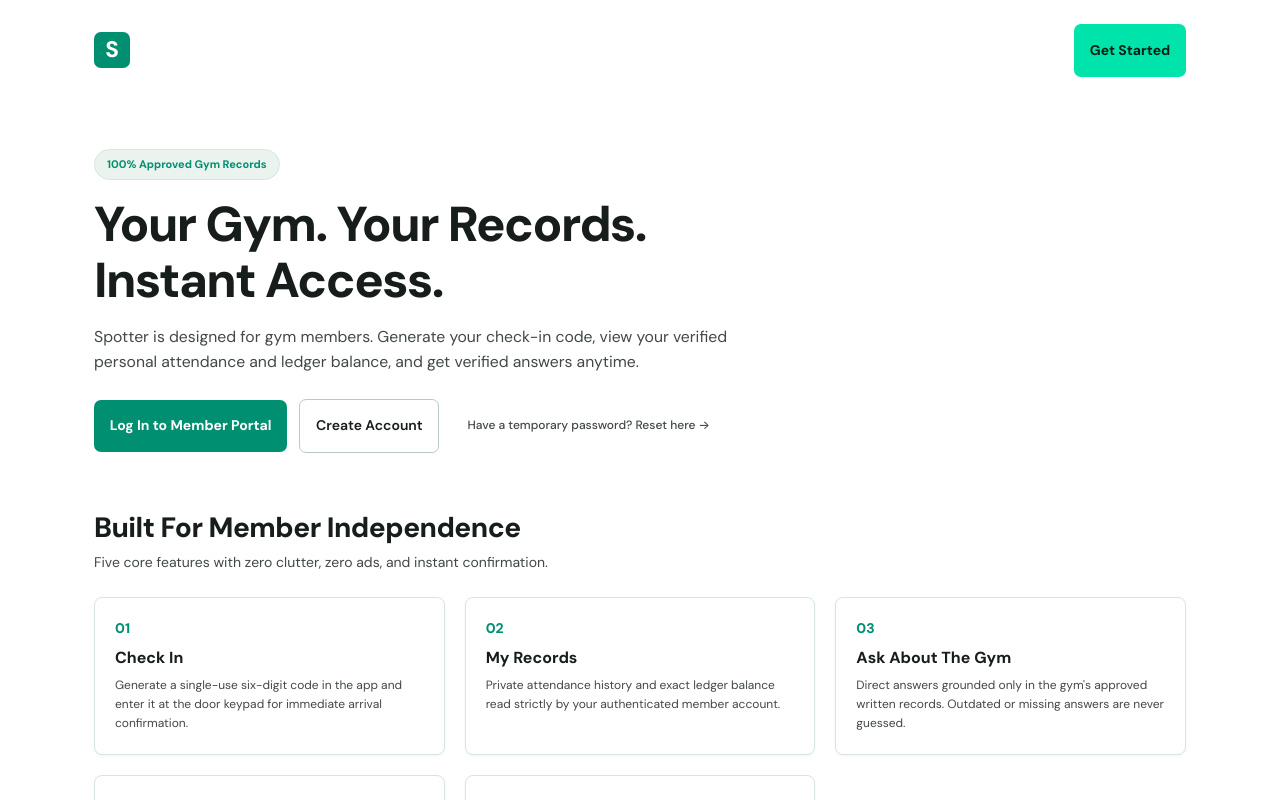
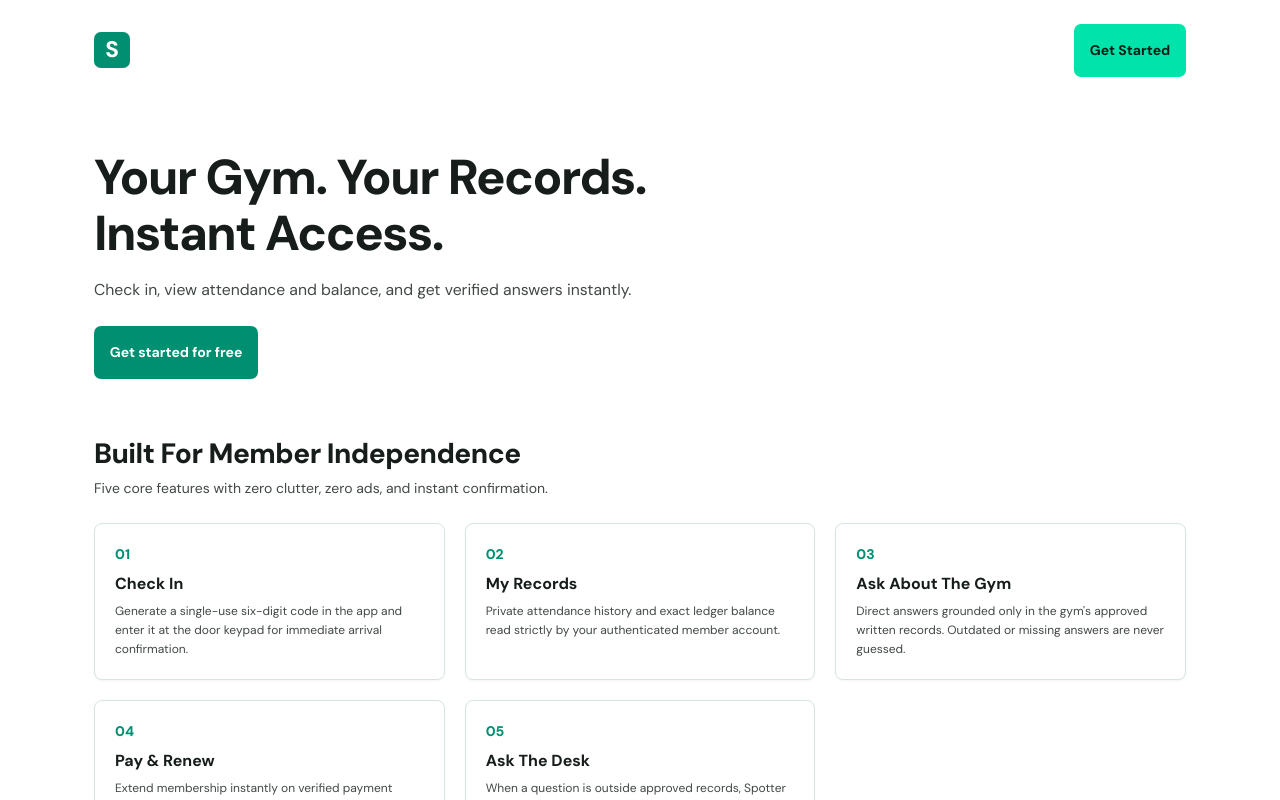
Before and after one commit to Cannon-Leo/spotter, a Next.js app: page / in a window 1280 px wide. Shown: the top 800 px of the page. Built offline with nearby package versions, Linux system fonts and the light colour scheme; no server answers.

Commit message:
feat(ui): streamline hero section with concise copy and single get started for free CTA

```diff
--- a/app/home-view.tsx
+++ b/app/home-view.tsx
@@ -112,17 +112,12 @@
 
         {/* Hero Section */}
         <section className={styles.heroSection} aria-label="Introduction">
-          <div className={styles.recordsBadge}>
-            100% Approved Gym Records
-          </div>
-
           <h1 className={styles.heroHeadline}>
             Your Gym. Your Records.<br />Instant Access.
           </h1>
 
           <p className={styles.heroSubtitle}>
-            Spotter is designed for gym members. Generate your check-in code, view your verified
-            personal attendance and ledger balance, and get verified answers anytime.
+            Check in, view attendance and balance, and get verified answers instantly.
           </p>
 
           <div className={styles.heroCtaRow}>
@@ -135,31 +130,13 @@
                 Sign Out of Portal
               </button>
             ) : (
-              <>
-                <Link
-                  href="/login"
-                  className={styles.primaryCtaBtn}
-                  aria-label="Log In to Member Portal"
-                >
-                  Log In to Member Portal
-                </Link>
-                <Link
-                  href="/create-account"
-                  className={styles.secondaryCtaBtn}
-                  aria-label="Create Member Account"
-                >
-                  Create Account
-                </Link>
-                <a
-                  href="https://wa.me/?text=Hello%20Front%20Desk,%20I%20need%20a%20temporary%20code%20or%20PIN%20reset%20for%20my%20Spotter%20account"
-                  target="_blank"
-                  rel="noopener noreferrer"
-                  className={styles.resetLink}
-                  aria-label="Temporary password reset instructions"
-                >
-                  Have a temporary password? Reset here &rarr;
-                </a>
-              </>
+              <Link
+                href="/create-account"
+                className={styles.primaryCtaBtn}
+                aria-label="Get started for free"
+              >
+                Get started for free
+              </Link>
             )}
           </div>
 
```
